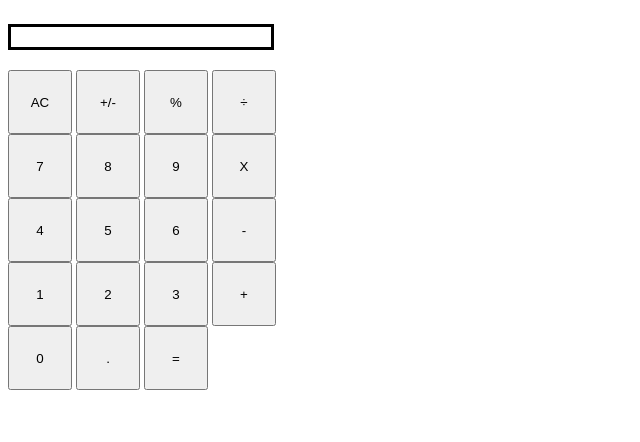
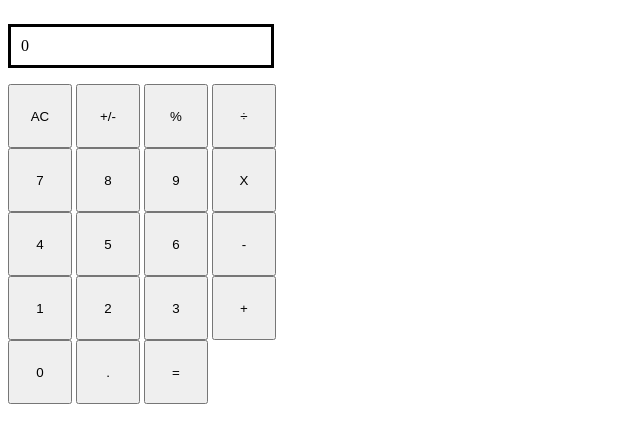
Before and after one commit to bradserickson/JS-Calculator, a plain HTML site: page index.html in a window 1280 px wide. Shown: the whole page, without its empty margins (0-640 px from the left). Drawn offline with Linux system fonts and the light colour scheme.

Commit message:
Change calculator screen to 0 by default

```diff
--- a/index.html
+++ b/index.html
@@ -9,7 +9,7 @@
 </head>
 <body>
     <div>
-        <p id="displayBox"></p><br>
+        <p id="displayBox">0</p><br>
         <div class="clickables" id="firstline">
             <button>AC</button>
             <button>+/-</button>
```
